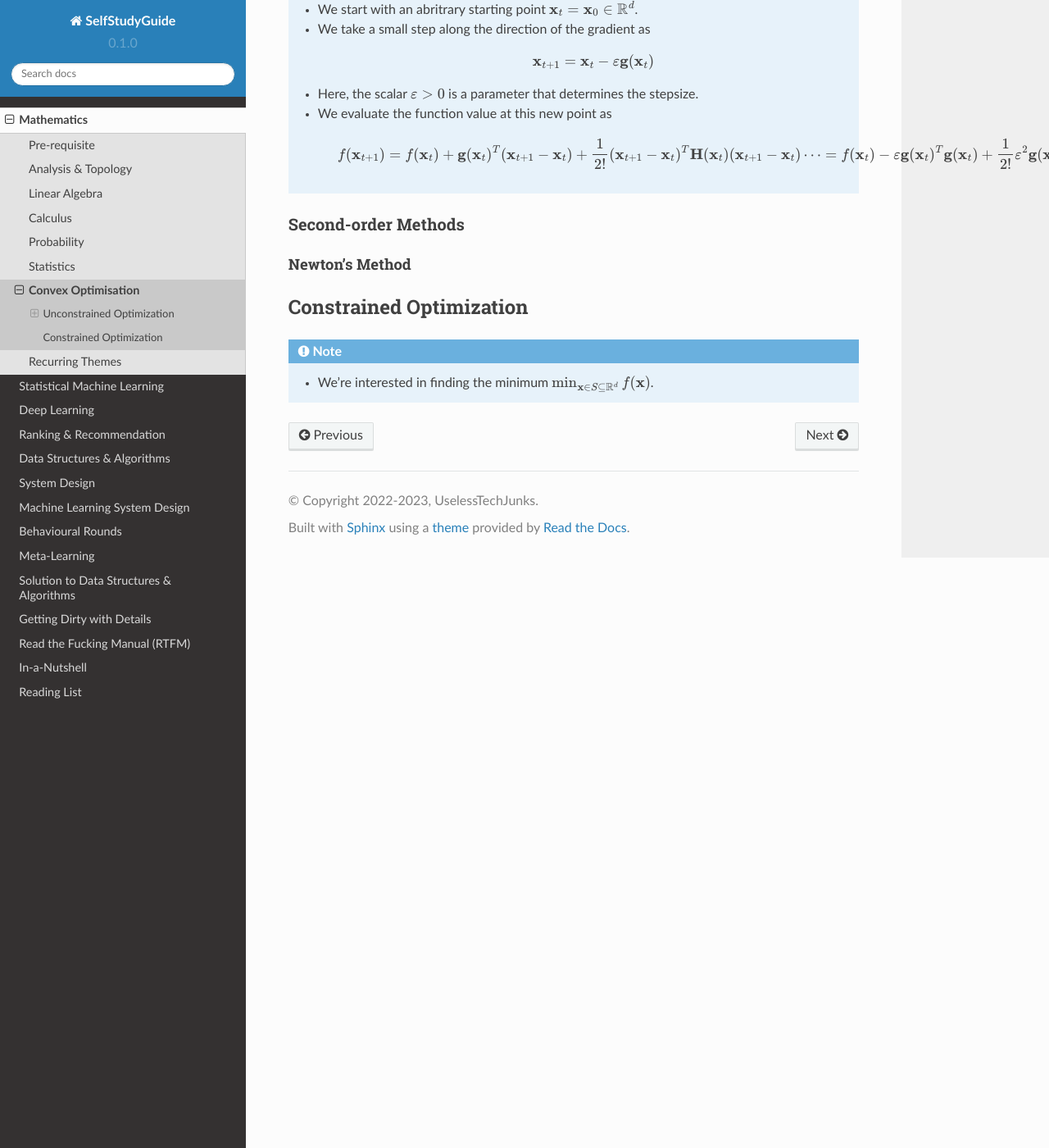
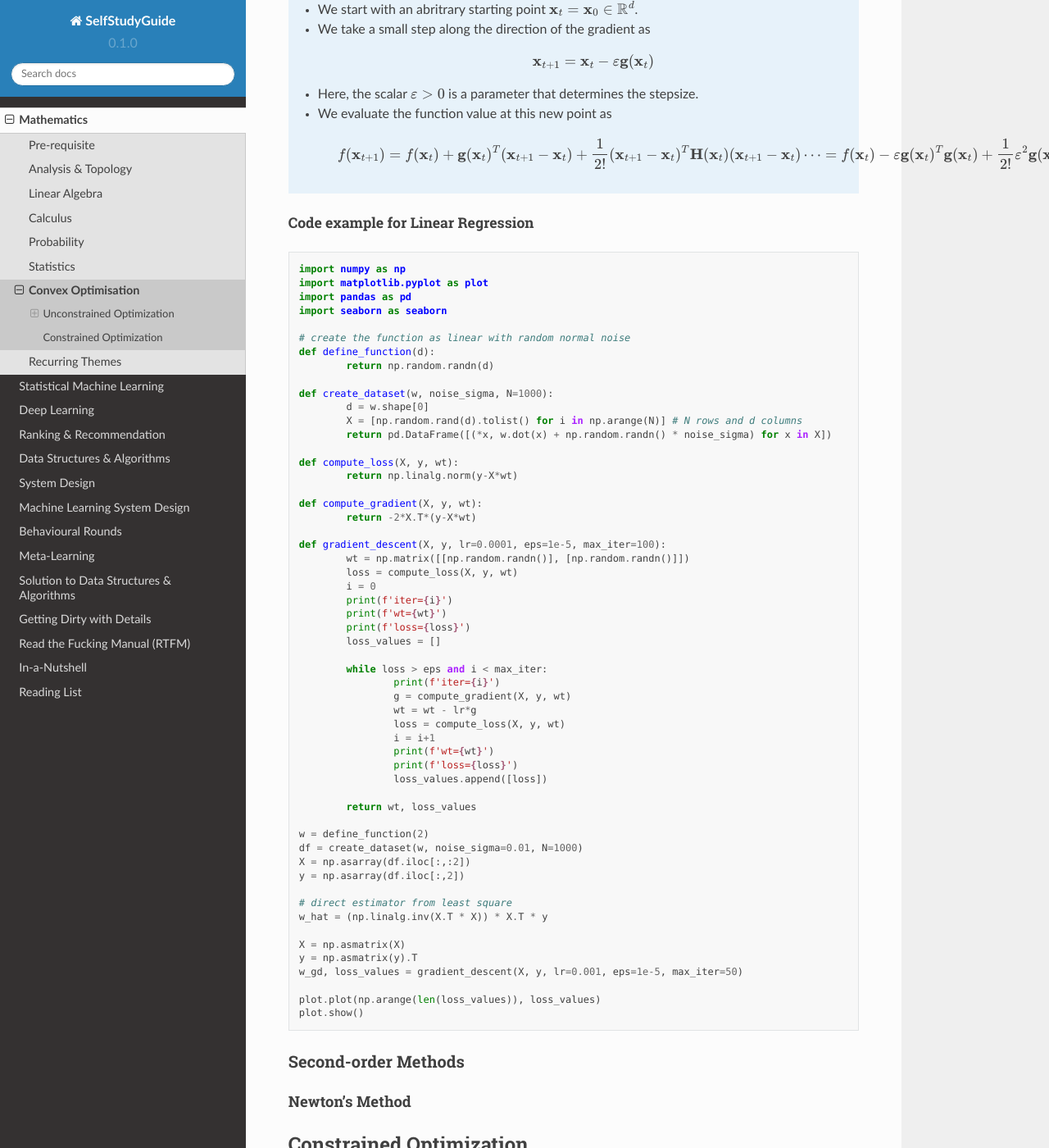
Before and after one commit to uselesstechjunks/leetcode, a Sphinx documentation site: the page built from docs/source/math/conv.rst, in a window 1280 px wide and 1400 px high, scrolled down 1047 px. Shown: the whole window at 82% size. Built offline with Sphinx 7.4.7 and the Read the Docs theme 2.0.0, drawn with Linux system fonts in a browser that asks for light colours.

Commit message:
Update conv.rst

```diff
--- a/docs/source/math/conv.rst
+++ b/docs/source/math/conv.rst
@@ -38,6 +38,66 @@ Gradient Descent
 
 		.. math:: f(\mathbf{x}_{t+1})=f(\mathbf{x}_t)+\mathbf{g}(\mathbf{x}_t)^T(\mathbf{x}_{t+1}-\mathbf{x}_t)+\frac{1}{2!}(\mathbf{x}_{t+1}-\mathbf{x}_t)^T\mathbf{H}(\mathbf{x}_t)(\mathbf{x}_{t+1}-\mathbf{x}_t)\cdots=f(\mathbf{x}_t)-\varepsilon\mathbf{g}(\mathbf{x}_t)^T\mathbf{g}(\mathbf{x}_t)+\frac{1}{2!}\varepsilon^2\mathbf{g}(\mathbf{x}_t)^T\mathbf{H}(\mathbf{x}_t)\mathbf{g}(\mathbf{x}_t)+\cdots
 
+Code example for Linear Regression
+""""""""""""""""""""""""""""""""""""""""""""""""""""""""""""""""""""""""""""""""""""""""
+.. code-block:: python
+
+	import numpy as np
+	import matplotlib.pyplot as plot
+	import pandas as pd
+	import seaborn as seaborn
+
+	# create the function as linear with random normal noise
+	def define_function(d):
+		return np.random.randn(d)
+
+	def create_dataset(w, noise_sigma, N=1000):
+		d = w.shape[0]
+		X = [np.random.rand(d).tolist() for i in np.arange(N)] # N rows and d columns
+		return pd.DataFrame([(*x, w.dot(x) + np.random.randn() * noise_sigma) for x in X])
+
+	def compute_loss(X, y, wt):
+		return np.linalg.norm(y-X*wt)
+
+	def compute_gradient(X, y, wt):
+		return -2*X.T*(y-X*wt)
+
+	def gradient_descent(X, y, lr=0.0001, eps=1e-5, max_iter=100):
+		wt = np.matrix([[np.random.randn()], [np.random.randn()]])
+		loss = compute_loss(X, y, wt)
+		i = 0
+		print(f'iter={i}')
+		print(f'wt={wt}')
+		print(f'loss={loss}')
+		loss_values = []
+
+		while loss > eps and i < max_iter:
+			print(f'iter={i}')
+			g = compute_gradient(X, y, wt)
+			wt = wt - lr*g
+			loss = compute_loss(X, y, wt)
+			i = i+1
+			print(f'wt={wt}')
+			print(f'loss={loss}')
+			loss_values.append([loss])
+
+		return wt, loss_values
+
+	w = define_function(2)
+	df = create_dataset(w, noise_sigma=0.01, N=1000)
+	X = np.asarray(df.iloc[:,:2])
+	y = np.asarray(df.iloc[:,2])
+
+	# direct estimator from least square
+	w_hat = (np.linalg.inv(X.T * X)) * X.T * y
+
+	X = np.asmatrix(X)
+	y = np.asmatrix(y).T
+	w_gd, loss_values = gradient_descent(X, y, lr=0.001, eps=1e-5, max_iter=50)
+
+	plot.plot(np.arange(len(loss_values)), loss_values)
+	plot.show()
+
 Second-order Methods
 ========================================================================================
 Newton's Method
```
